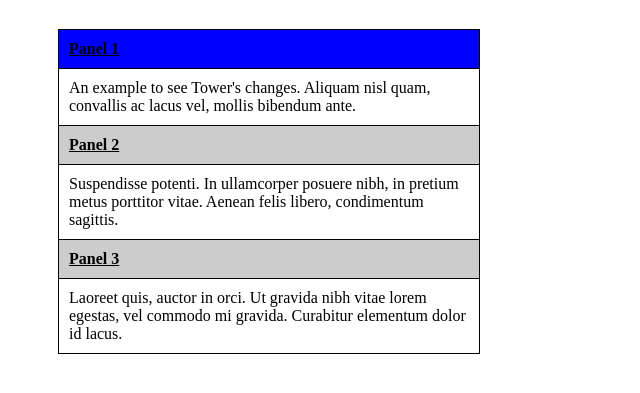
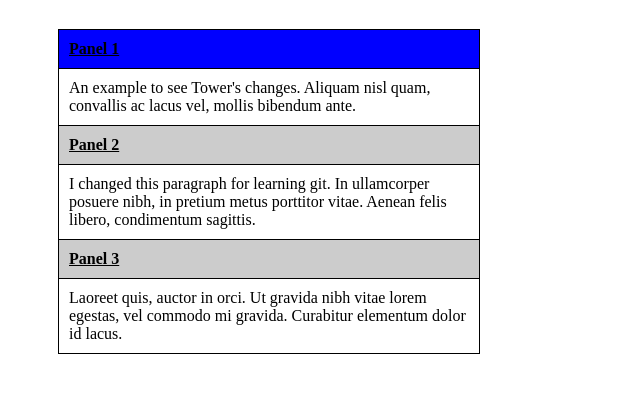
Before and after one commit to isaac-russell/jqueryProject, a plain HTML site: page index.html in a window 1280 px wide. Shown: the part 79-472 px from the top of the page, without its empty margins (0-640 px from the left). Drawn offline with nearby package versions, Linux system fonts and the light colour scheme.

Commit message:
Adjusted paragraph
I adjusted the text in the Panel 2 paragraph

```diff
--- a/index.html
+++ b/index.html
@@ -12,7 +12,7 @@
       <dd>An example to see Tower's changes. Aliquam nisl quam, convallis ac lacus vel, mollis bibendum ante.</dd>
 
       <dt><a href="">Panel 2</a></dt>
-      <dd>Suspendisse potenti. In ullamcorper posuere nibh, in pretium metus porttitor vitae. Aenean felis libero, condimentum sagittis.</dd>
+      <dd>I changed this paragraph for learning git. In ullamcorper posuere nibh, in pretium metus porttitor vitae. Aenean felis libero, condimentum sagittis.</dd>
 
       <dt><a href="">Panel 3</a></dt>
       <dd>Laoreet quis, auctor in orci. Ut gravida nibh vitae lorem egestas, vel commodo mi gravida. Curabitur elementum dolor id lacus.</dd>
```
